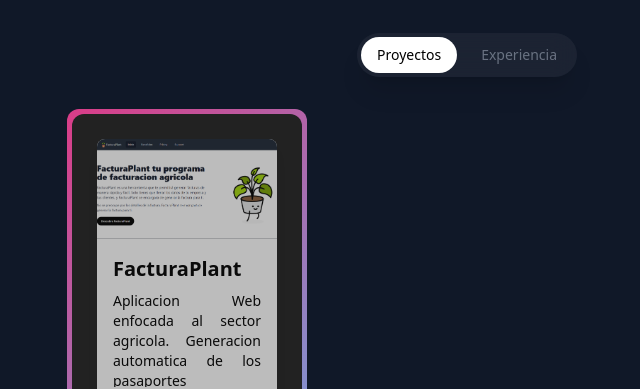
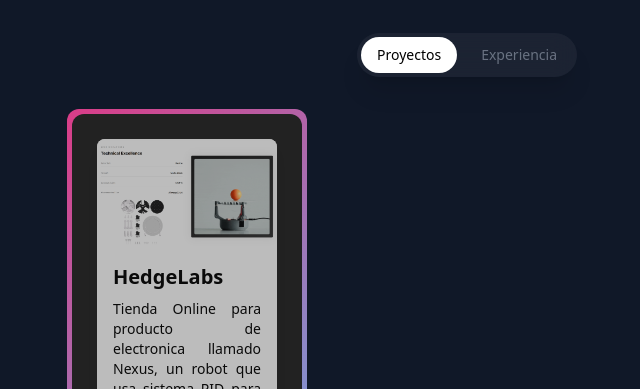
Before and after one commit to AitorConS/portafolio, an Astro site: page / in a window 1280 px wide. Shown: the part 1040-1429 px from the top of the page, without its empty margins (173-813 px from the left). Built offline with nearby package versions, Linux system fonts and the light colour scheme; Astro itself is replaced by a stand-in of ours.

Commit message:
UPDATE projects

```diff
--- a/src/content/projects/FacturaPlant.md
+++ b/src/content/projects/FacturaPlant.md
@@ -1,8 +1,8 @@
 ---
-title: FacturaPlant
+title: HedgeLabs
 author: Aitor Conesa
-img: /images/facturaplant.PNG
-description: Aplicacion Web enfocada al sector agricola. Generacion automatica de los pasaportes fitosanitarios y facturas. Gestion de clientes, productos y facturas. Desarrollada con Astro y MySQL
-link: https://facturaplant.aitorconesa.es
-github: https://github.com/AitorConS/FacturaPlant-Docs
+img: /images/hedgelabs.PNG
+description: Tienda Online para producto de electronica llamado Nexus, un robot que usa sistema PID para equilibrar una bola constantmente
+link: https://hedgelabs.store
+github: https://github.com/AitorConS/HedgeLabs
 ---
```
Also changed, not shown: public/images/hedgelabs.png (added).
